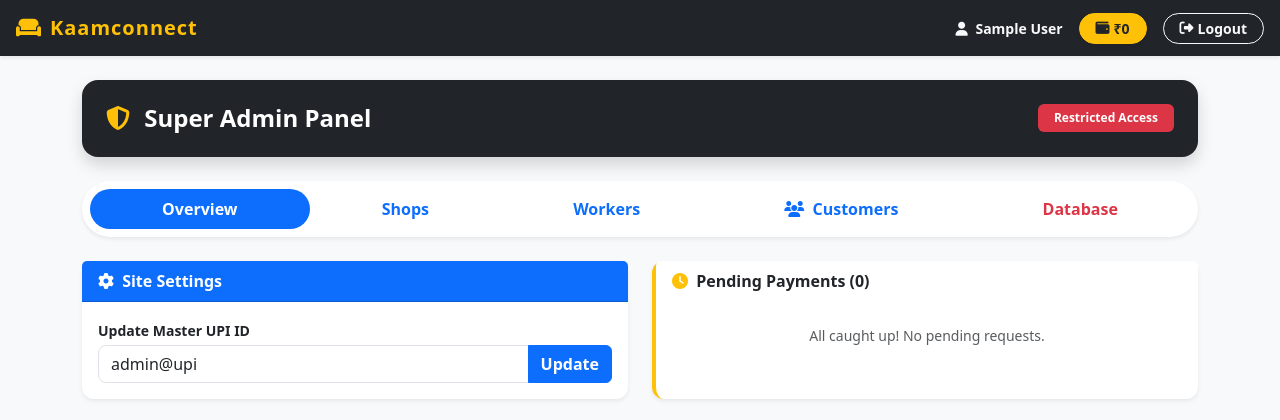
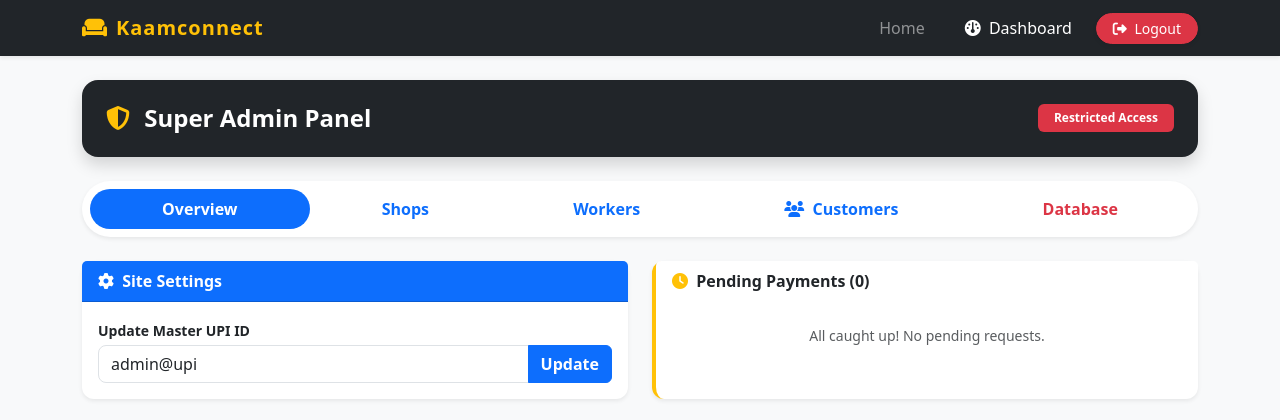
Before and after one commit to kaamconnect01/kaamconnect, a Flask app: page /admin/dashboard in a window 1280 px wide. Shown: the top 420 px of the page. Run offline with Flask 3, Linux system fonts and the light colour scheme; the visitor is signed in with stand-in values (Sample User, id 1); data comes from the database, SQL or seed files in the repository; data that the repository does not hold is empty.

Commit message:
Update base.html

```diff
--- a/templates/base.html
+++ b/templates/base.html
@@ -36,33 +36,53 @@
 </head>
 <body>
 
-    <nav class="navbar navbar-dark bg-dark sticky-top shadow-sm py-2">
-        <div class="container-fluid px-3 d-flex justify-content-between align-items-center">
-
-            <a class="navbar-brand fw-bold text-warning m-0 d-flex align-items-center" href="/">
-                <i class="fa-solid fa-couch me-2"></i> <span class="fs-5">Kaamconnect</span>
+    <nav class="navbar navbar-expand-lg navbar-dark bg-dark sticky-top shadow-sm py-2">
+        <div class="container">
+            <a class="navbar-brand fw-bold text-warning d-flex align-items-center" href="{{ url_for('index') }}">
+                <i class="fa-solid fa-couch me-2 text-warning"></i>Kaamconnect
             </a>
 
-            {% if current_user.is_authenticated %}
-            <div class="d-flex align-items-center gap-2 gap-md-3">
+            <button class="navbar-toggler border-0" type="button" data-bs-toggle="collapse" data-bs-target="#navbarNav">
+                <span class="navbar-toggler-icon"></span>
+            </button>
 
-                <span class="text-light d-none d-md-inline small fw-bold">
-                    <i class="fa-solid fa-user me-1"></i> {{ current_user.name }}
-                </span>
+            <div class="collapse navbar-collapse" id="navbarNav">
+                <ul class="navbar-nav ms-auto align-items-center gap-2 mt-3 mt-lg-0">
+                    <li class="nav-item">
+                        <a class="nav-link text-white-50 px-3" href="{{ url_for('index') }}">Home</a>
+                    </li>
 
-                <a href="{{ url_for('buy_credits_page') }}" class="btn btn-warning btn-sm fw-bold rounded-pill px-3 d-flex align-items-center shadow-sm">
-                    <i class="fa-solid fa-wallet me-1 text-dark"></i>
-                    <span class="text-dark">₹{{ current_user.wallet_balance }}</span>
-                </a>
-
-                <a href="{{ url_for('logout') }}" class="btn btn-outline-light btn-sm fw-bold rounded-pill px-3 d-flex align-items-center">
-                    <i class="fa-solid fa-right-from-bracket"></i>
-                    <span class="d-none d-sm-inline ms-1">Logout</span>
-                </a>
-
+                    {% if current_user.is_authenticated %}
+                        <li class="nav-item">
+                            <a class="nav-link text-white px-3" href="
+                                {% if current_user.role == 'shop' %}
+                                    {{ url_for('shop_dashboard') }}
+                                {% else %}
+                                    {{ url_for('worker_dashboard') }}
+                                {% endif %}
+                            ">
+                                <i class="fa-solid fa-gauge me-1"></i> Dashboard
+                            </a>
+                        </li>
+                        <li class="nav-item">
+                            <a class="btn btn-danger btn-sm rounded-pill px-3 shadow-sm" href="{{ url_for('logout') }}">
+                                <i class="fa-solid fa-right-from-bracket me-1"></i> Logout
+                            </a>
+                        </li>
+                    {% else %}
+                        <li class="nav-item">
+                            <a class="btn btn-outline-light btn-sm rounded-pill px-3 me-lg-2 fw-bold" href="{{ url_for('login') }}" style="border-width: 2px;">
+                                <i class="fa-solid fa-right-to-bracket me-1"></i> Login
+                            </a>
+                        </li>
+                        <li class="nav-item mt-2 mt-lg-0">
+                            <a class="btn btn-primary btn-sm rounded-pill px-3 fw-bold shadow-sm" href="{{ url_for('signup') }}">
+                                <i class="fa-solid fa-user-plus me-1"></i> Register
+                            </a>
+                        </li>
+                    {% endif %}
+                </ul>
             </div>
-            {% endif %}
-
         </div>
     </nav>
 
```
